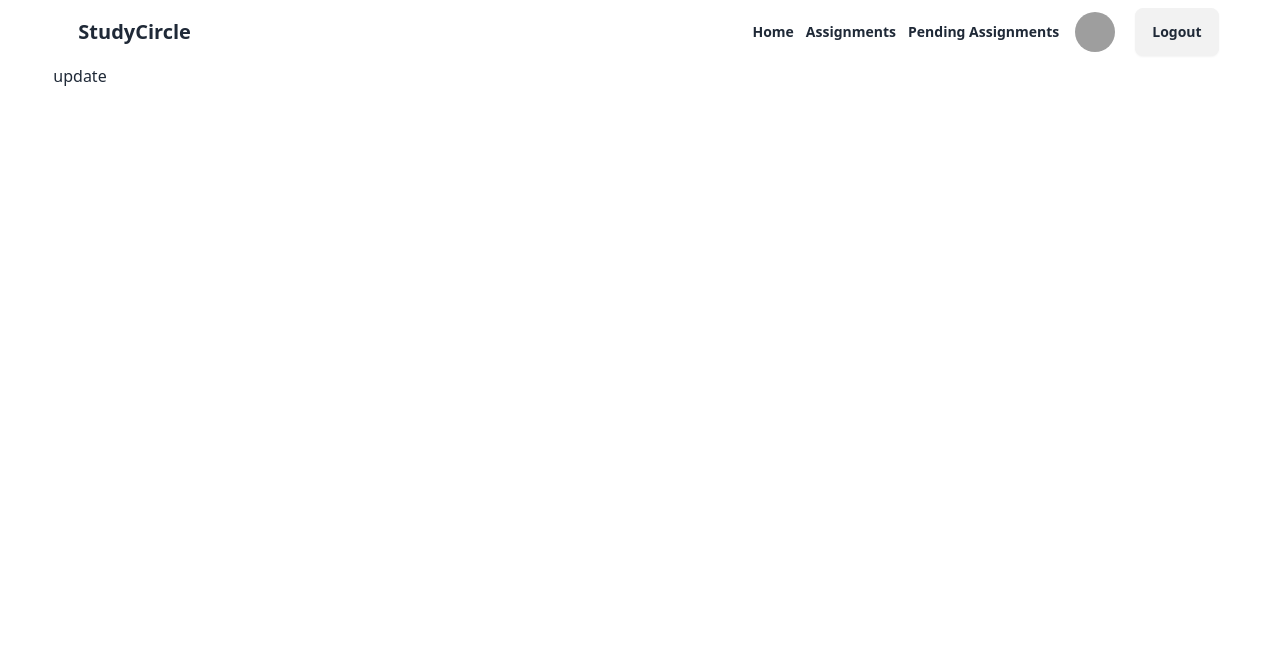
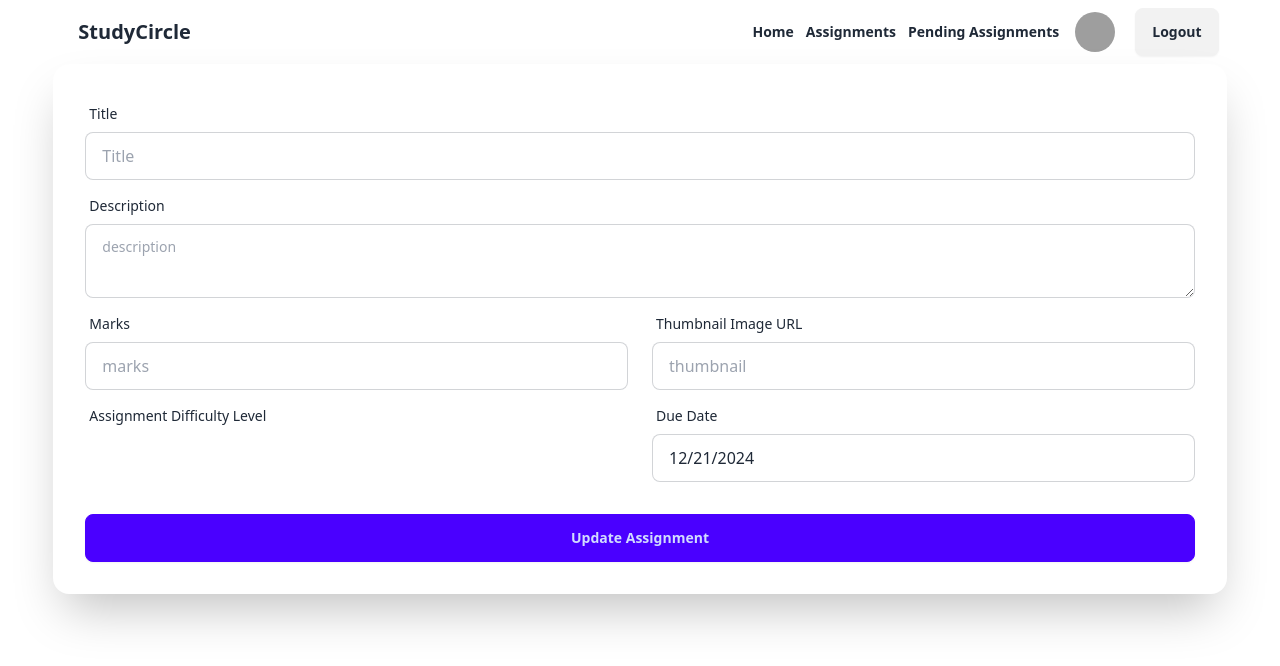
Before and after one commit to Sadia492/study-circle, a React (Vite) app: page /update/1 in a window 1280 px wide. Shown: the top 666 px of the page. Built offline with nearby package versions, Linux system fonts and the light colour scheme; no server answers; sample sign-in values are in the browser's storage; grey boxes are pictures that could not be loaded.

Commit message:
update functionality added

```diff
--- a/src/pages/UpdateAssignment.jsx
+++ b/src/pages/UpdateAssignment.jsx
@@ -1,5 +1,185 @@
-import React from "react";
+import React, { useEffect, useState } from "react";
+import useAuth from "../hooks/useAuth";
+import DatePicker from "react-datepicker";
+import { useNavigate, useParams } from "react-router-dom";
+import axios from "axios";
+import { useQuery } from "@tanstack/react-query";
+import Swal from "sweetalert2";
 
 export default function UpdateAssignment() {
-  return <div>update</div>;
+  const { user } = useAuth();
+  const { id } = useParams();
+  const navigate = useNavigate();
+  const [assignment, setAssignment] = useState();
+  const [startDate, setStartDate] = useState(new Date());
+  useEffect(() => {
+    const fetchData = async () => {
+      try {
+        const { data } = await axios.get(
+          `${import.meta.env.VITE_URL}/assignment/${id}`
+        );
+        setAssignment(data);
+        if (data.dueDate) {
+          setStartDate(new Date(data.dueDate)); // Update startDate after fetch
+        }
+      } catch (error) {
+        console.error("Error fetching assignment:", error);
+      }
+    };
+    fetchData();
+  }, [id]);
+
+  const {
+    title,
+    _id,
+    description,
+    marks,
+    image,
+    difficulty,
+    dueDate,
+    creator,
+  } = assignment || {};
+
+  const handleSubmit = async (e) => {
+    e.preventDefault();
+    const form = e.target;
+    const title = form.title.value;
+    const description = form.description.value;
+    const marks = parseFloat(form.marks.value);
+    const image = form.image.value;
+    const difficulty = form.difficulty.value;
+    const dueDate = startDate;
+
+    const formData = {
+      title,
+      description,
+      marks,
+      image,
+      difficulty,
+      dueDate,
+      creator: {
+        email: user?.email,
+        name: user?.displayName,
+      },
+    };
+    console.log(formData);
+    // console.log(user?.email, creator.email);
+    if (user?.email === assignment?.creator?.email) {
+      try {
+        const { data } = await axios.put(
+          `${import.meta.env.VITE_URL}/update-assignment/${id}`,
+          formData
+        );
+        if (data.modifiedCount) {
+          Swal.fire({
+            title: "Success",
+            text: "Assignment Updated successfully",
+            icon: "success",
+          });
+          navigate("/assignments");
+        }
+      } catch (err) {
+        console.error("Error while posting data:", err);
+      }
+    } else {
+      Swal.fire({
+        title: "Error!",
+        text: "Only the creator of the assignment can update the assignment.",
+        icon: "error",
+      });
+    }
+  };
+
+  return (
+    <div>
+      <div className="card bg-base-100 w-full  shadow-2xl">
+        <form
+          onSubmit={handleSubmit}
+          className="card-body grid grid-cols-1 md:grid-cols-2 gap-x-6"
+        >
+          <div className="form-control md:col-span-2">
+            <label className="label">
+              <span className="label-text">Title</span>
+            </label>
+            <input
+              type="text"
+              name="title"
+              defaultValue={title}
+              placeholder="Title"
+              className="input input-bordered"
+              required
+            />
+          </div>
+          <div className="form-control md:col-span-2">
+            <label className="label">
+              <span className="label-text">Description</span>
+            </label>
+            <textarea
+              name="description"
+              defaultValue={description}
+              className="textarea textarea-bordered"
+              placeholder="description"
+            ></textarea>
+          </div>
+          <div className="form-control">
+            <label className="label">
+              <span className="label-text">Marks</span>
+            </label>
+            <input
+              type="number"
+              name="marks"
+              defaultValue={marks}
+              placeholder="marks"
+              className="input input-bordered"
+              required
+            />
+          </div>
+          <div className="form-control">
+            <label className="label">
+              <span className="label-text">Thumbnail Image URL</span>
+            </label>
+            <input
+              type="text"
+              name="image"
+              defaultValue={image}
+              placeholder="thumbnail"
+              className="input input-bordered"
+              required
+            />
+          </div>
+          <div className="form-control">
+            <label className="label">
+              <span className="label-text">Assignment Difficulty Level</span>
+            </label>
+            {difficulty && (
+              <select
+                name="difficulty"
+                className="select select-bordered w-full"
+                required
+                defaultValue={difficulty || "assignment difficulty level"}
+              >
+                <option value="">assignment difficulty level</option>
+                <option value="easy">easy</option>
+                <option value="medium">medium</option>
+                <option value="hard">hard</option>
+              </select>
+            )}
+          </div>
+          <div className="form-control">
+            <label className="label">
+              <span className="label-text">Due Date</span>
+            </label>
+            <DatePicker
+              className="w-full input input-bordered"
+              selected={startDate}
+              onChange={(date) => setStartDate(date)}
+            />
+          </div>
+          <div className="form-control mt-6 md:col-span-2">
+            <button className="btn btn-primary">Update Assignment</button>
+          </div>
+        </form>
+      </div>
+    </div>
+  );
 }
```
